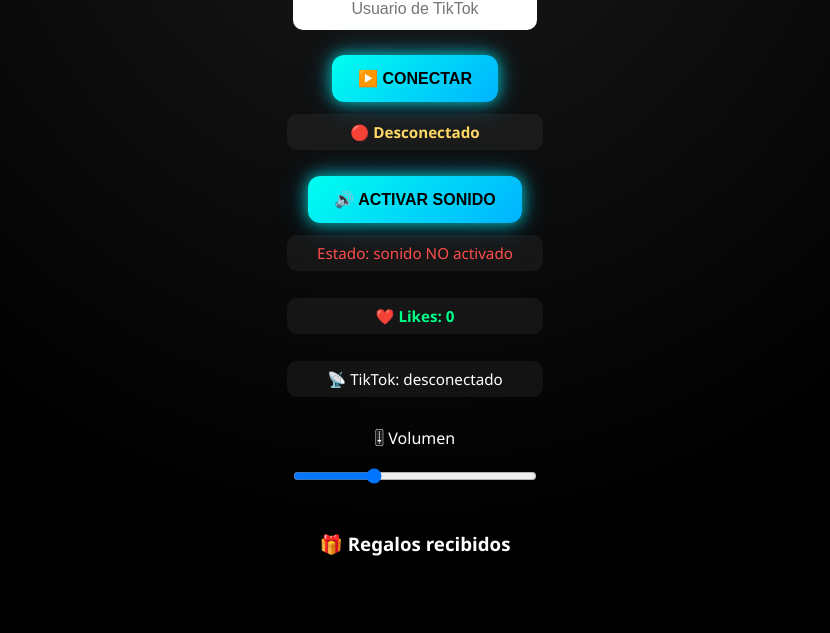
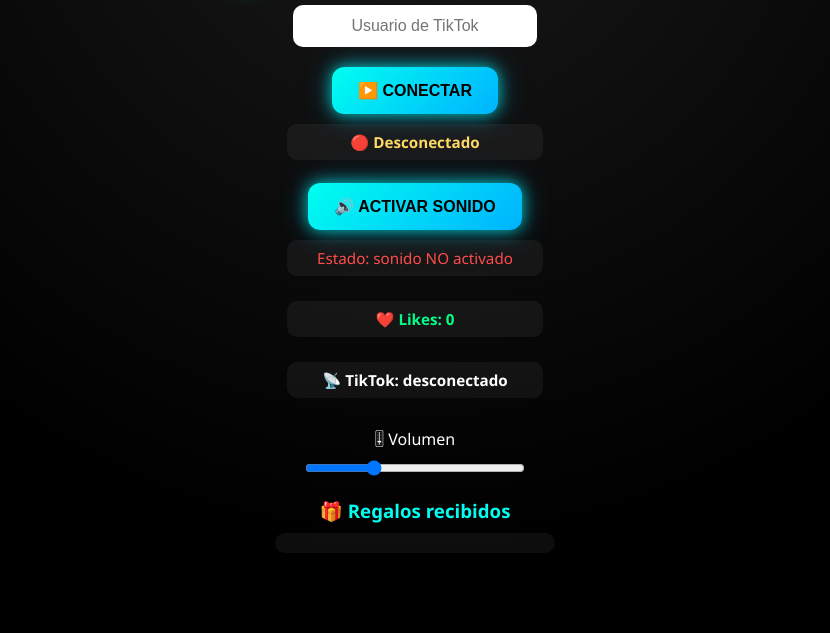
Before and after one commit to samir2212-f/tik-tok, a website: page public/index.html in a window 1280 px wide. Shown: the part 167-800 px from the top of the page, without its empty margins (225-1055 px from the left). Drawn offline with Linux system fonts and the light colour scheme.

Commit message:
Update index.html

```diff
--- a/public/index.html
+++ b/public/index.html
@@ -21,21 +21,31 @@
 
     h2 {
       font-size: 2.2rem;
-      margin-bottom: 20px;
+      margin-bottom: 15px;
       text-shadow:
         0 0 10px #00fff0,
         0 0 20px rgba(0, 255, 240, 0.6);
     }
 
-    input {
+    h3 {
+      margin: 20px 0 10px;
+      color: #00fff0;
+    }
+
+    input[type="text"] {
       padding: 12px;
       border-radius: 10px;
       border: none;
       font-size: 1rem;
-      margin-bottom: 15px;
+      margin-bottom: 12px;
       text-align: center;
       outline: none;
       width: 220px;
+    }
+
+    input[type="range"] {
+      width: 220px;
+      margin-top: 5px;
     }
 
     button {
@@ -51,7 +61,7 @@
       box-shadow:
         0 0 15px rgba(0, 255, 240, 0.7),
         0 0 30px rgba(0, 179, 255, 0.4);
-      margin-top: 10px;
+      margin-top: 8px;
     }
 
     button:hover {
@@ -59,7 +69,7 @@
     }
 
     p {
-      margin-top: 12px;
+      margin-top: 10px;
       font-size: 0.95rem;
       padding: 8px 18px;
       border-radius: 10px;
@@ -80,6 +90,39 @@
       color: #ffd966;
       font-weight: bold;
     }
+
+    #estadoTikTok {
+      font-weight: bold;
+    }
+
+    /* 🎁 LISTA DE REGALOS */
+    #regalosLista {
+      width: 260px;
+      max-height: 200px;
+      overflow-y: auto;
+      background: rgba(255,255,255,0.05);
+      border-radius: 12px;
+      padding: 10px;
+    }
+
+    .regalo-item {
+      display: flex;
+      justify-content: space-between;
+      padding: 6px 10px;
+      margin-bottom: 6px;
+      background: rgba(0, 255, 240, 0.08);
+      border-radius: 8px;
+      font-size: 0.9rem;
+    }
+
+    .regalo-nombre {
+      color: #00fff0;
+    }
+
+    .regalo-cantidad {
+      font-weight: bold;
+      color: #00ff88;
+    }
   </style>
 </head>
 
@@ -87,14 +130,14 @@
 
   <h2>🎧 TikTok Live Sounds</h2>
 
-  <!-- 👤 USUARIO TIKTOK -->
+  <!-- 👤 USUARIO -->
   <input
     id="user"
+    type="text"
     placeholder="Usuario de TikTok"
     autocomplete="off"
   />
 
-  <!-- 🔗 CONECTAR -->
   <button onclick="conectar()">▶️ CONECTAR</button>
   <p id="conexion">🔴 Desconectado</p>
 
@@ -104,6 +147,7 @@
 
   <!-- ❤️ LIKES -->
   <p id="likes">❤️ Likes: 0</p>
+
   <!-- 🔴 ESTADO TIKTOK -->
   <p id="estadoTikTok">📡 TikTok: desconectado</p>
 
@@ -116,14 +160,13 @@
     max="1"
     step="0.05"
     value="0.3"
-  style="width:220px;"
   >
 
   <!-- 📊 REGALOS -->
-<h3 style="margin-top:20px;">🎁 Regalos recibidos</h3>
+  <h3>🎁 Regalos recibidos</h3>
   <div id="regalosLista"></div>
 
-  <!-- 🚀 LÓGICA -->
+  <!-- 🚀 JS -->
   <script src="app.js"></script>
 
 </body>
```
Lines whose indentation alone changed are shown as unchanged.
